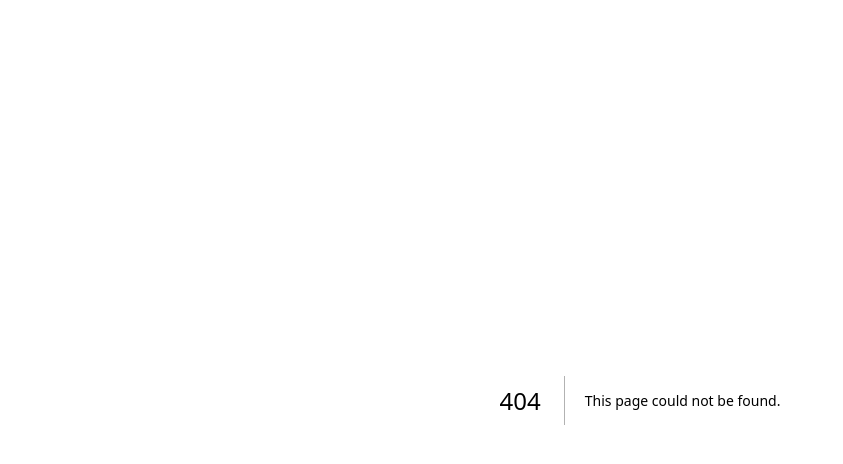
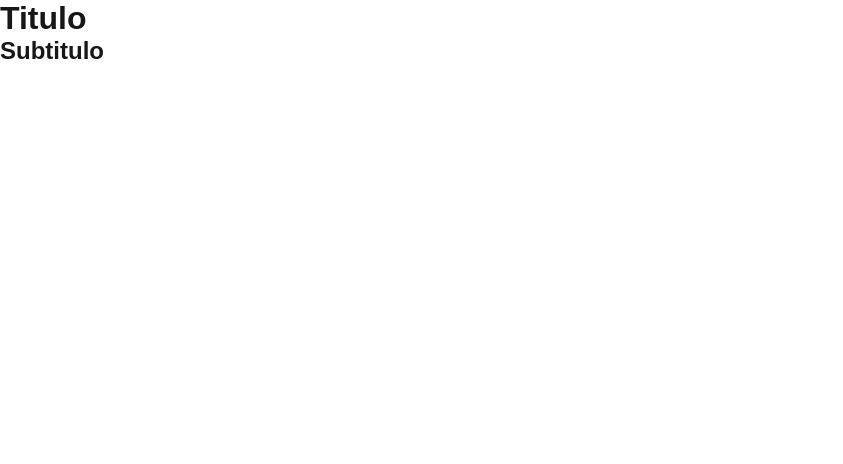
Before and after one commit to naiaragabriela/exercicios, a Next.js app: page /basicos/fragment in a window 1280 px wide. Before the commit this address had no page. Shown: the top 464 px of the page, without its empty margins (0-843 px from the left). Built offline with nearby package versions, Linux system fonts and the light colour scheme.

Commit message:
Feat: React Fragment

```diff
--- /dev/null
+++ b/pages/basicos/fragment.jsx
@@ -0,0 +1,10 @@
+import React from 'react'
+
+export default function fragment() {
+    return (
+        <React.Fragment>
+            <h1>Titulo</h1>
+            <h2>Subtitulo</h2>
+        </React.Fragment>
+    )
+}
```
Also changed, not shown: pages/basicos/fragment2.jsx (added, +8 -0 lines).
